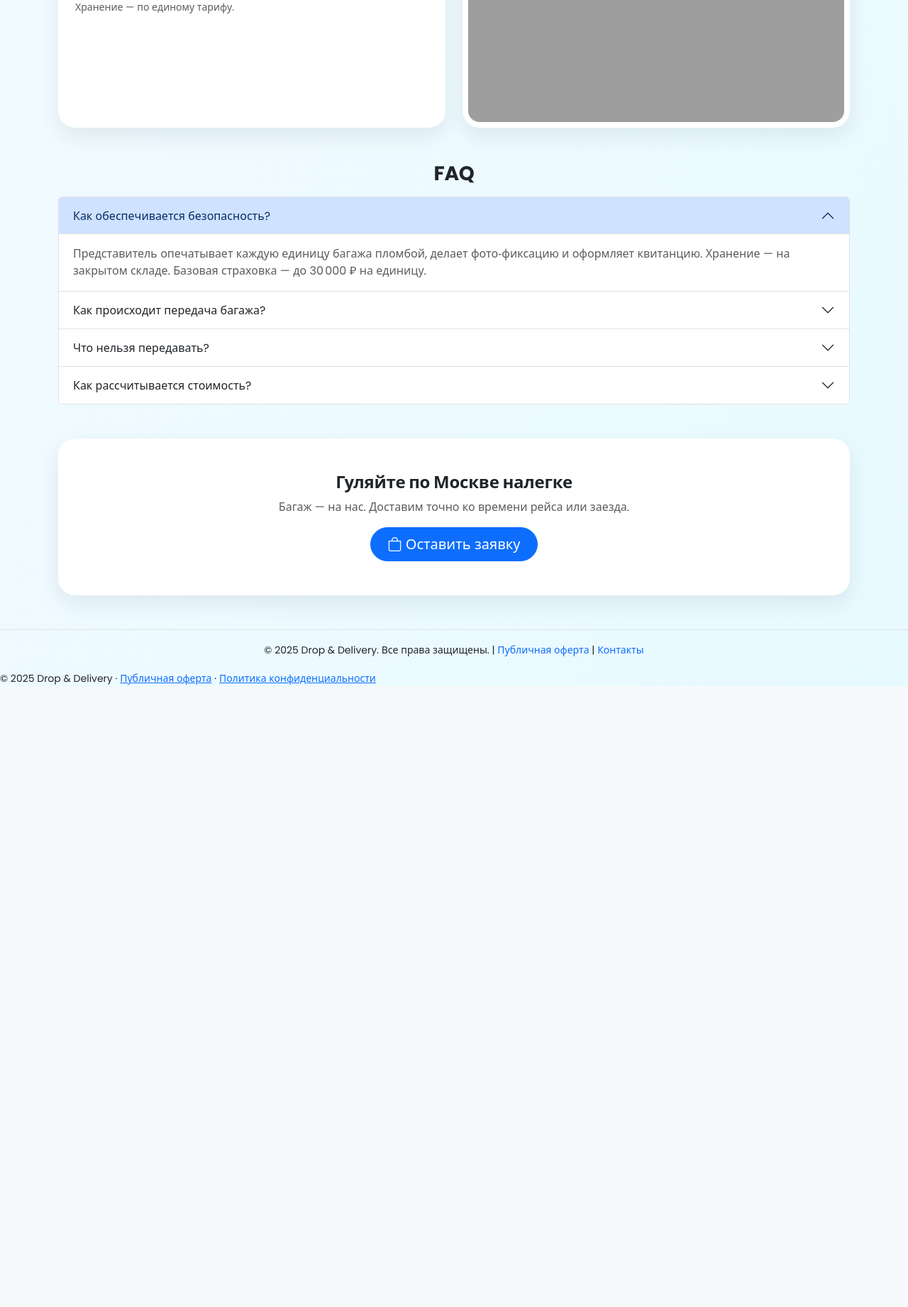
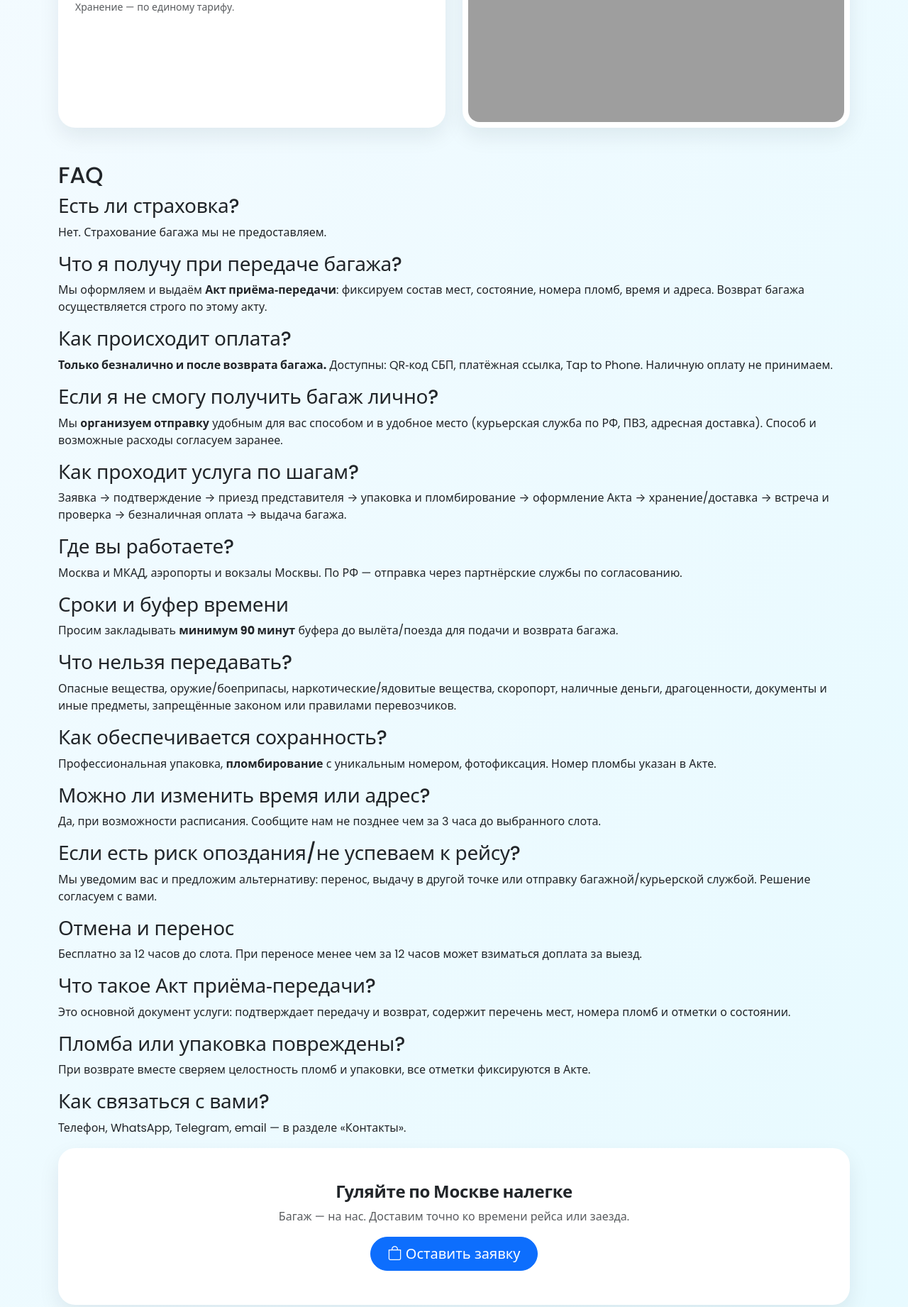
Before and after one commit to IsaevIvann/dd-project, a Django app: page / in a window 1280 px wide. Shown: the part 1855-3697 px from the top of the page at 71% size. Before the commit the page ends 2823 px from the top, so only its background shows below. Run offline with Django 5.2, Linux system fonts and the light colour scheme; some libraries are stand-ins or nearby versions; grey boxes are pictures that could not be loaded.

Commit message:
procfile

```diff
--- a/src/core/templates/core/index.html
+++ b/src/core/templates/core/index.html
@@ -274,53 +274,82 @@
 
 
 <!-- FAQ -->
-<section id="faq" class="mb-5">
-  <h3 class="fw-bold text-center mb-3">FAQ</h3>
-  <div class="accordion" id="faqAcc">
-    <div class="accordion-item">
-      <h2 class="accordion-header" id="q1">
-        <button class="accordion-button" type="button" data-bs-toggle="collapse" data-bs-target="#a1">Как обеспечивается безопасность?</button>
-      </h2>
-      <div id="a1" class="accordion-collapse collapse show" data-bs-parent="#faqAcc">
-        <div class="accordion-body text-muted">
-          Представитель опечатывает каждую единицу багажа пломбой, делает фото‑фиксацию и оформляет квитанцию.
-          Хранение — на закрытом складе. Базовая страховка — до 30 000 ₽ на единицу.
+<section class="faq">
+  <h2>FAQ</h2>
+
+  <div class="faq-item">
+    <h3>Есть ли страховка?</h3>
+    <p>Нет. Страхование багажа мы не предоставляем.</p>
   </div>
+
+  <div class="faq-item">
+    <h3>Что я получу при передаче багажа?</h3>
+    <p>Мы оформляем и выдаём <strong>Акт приёма‑передачи</strong>: фиксируем состав мест, состояние, номера пломб, время и адреса. Возврат багажа осуществляется строго по этому акту.</p>
   </div>
+
+  <div class="faq-item">
+    <h3>Как происходит оплата?</h3>
+    <p><strong>Только безналично и после возврата багажа.</strong> Доступны: QR‑код СБП, платёжная ссылка, Tap to Phone. Наличную оплату не принимаем.</p>
   </div>
-    <div class="accordion-item">
-      <h2 class="accordion-header" id="q2">
-        <button class="accordion-button collapsed" type="button" data-bs-toggle="collapse" data-bs-target="#a2">Как происходит передача багажа?</button>
-      </h2>
-      <div id="a2" class="accordion-collapse collapse" data-bs-parent="#faqAcc">
-        <div class="accordion-body text-muted">
-          Приезжает наш представитель, предъявляет документы, упаковывает и опечатывает багаж, оформляет квитанцию.
-          Вы получаете фото‑отчёт и время доставки.
+
+  <div class="faq-item">
+    <h3>Если я не смогу получить багаж лично?</h3>
+    <p>Мы <strong>организуем отправку</strong> удобным для вас способом и в удобное место (курьерская служба по РФ, ПВЗ, адресная доставка). Способ и возможные расходы согласуем заранее.</p>
   </div>
+
+  <div class="faq-item">
+    <h3>Как проходит услуга по шагам?</h3>
+    <p>Заявка → подтверждение → приезд представителя → упаковка и пломбирование → оформление Акта → хранение/доставка → встреча и проверка → безналичная оплата → выдача багажа.</p>
   </div>
+
+  <div class="faq-item">
+    <h3>Где вы работаете?</h3>
+    <p>Москва и МКАД, аэропорты и вокзалы Москвы. По РФ — отправка через партнёрские службы по согласованию.</p>
   </div>
-    <div class="accordion-item">
-      <h2 class="accordion-header" id="q3">
-        <button class="accordion-button collapsed" type="button" data-bs-toggle="collapse" data-bs-target="#a3">Что нельзя передавать?</button>
-      </h2>
-      <div id="a3" class="accordion-collapse collapse" data-bs-parent="#faqAcc">
-        <div class="accordion-body text-muted">
-          Наличные деньги, ценные бумаги, драгоценности, документы, оружие, ЛВЖ и взрывчатые вещества, наркотические и психотропные средства,
-          скоропортящиеся продукты и иные предметы, запрещённые законодательством РФ.
+
+  <div class="faq-item">
+    <h3>Сроки и буфер времени</h3>
+    <p>Просим закладывать <strong>минимум 90 минут</strong> буфера до вылёта/поезда для подачи и возврата багажа.</p>
   </div>
+
+  <div class="faq-item">
+    <h3>Что нельзя передавать?</h3>
+    <p>Опасные вещества, оружие/боеприпасы, наркотические/ядовитые вещества, скоропорт, наличные деньги, драгоценности, документы и иные предметы, запрещённые законом или правилами перевозчиков.</p>
   </div>
+
+  <div class="faq-item">
+    <h3>Как обеспечивается сохранность?</h3>
+    <p>Профессиональная упаковка, <strong>пломбирование</strong> с уникальным номером, фотофиксация. Номер пломбы указан в Акте.</p>
   </div>
-    <div class="accordion-item">
-      <h2 class="accordion-header" id="q4">
-        <button class="accordion-button collapsed" type="button" data-bs-toggle="collapse" data-bs-target="#a4">Как рассчитывается стоимость?</button>
-      </h2>
-      <div id="a4" class="accordion-collapse collapse" data-bs-parent="#faqAcc">
-        <div class="accordion-body text-muted">
-          Стоимость зависит от маршрута (город/аэропорт), количества единиц багажа и времени хранения.
-          Точную цену подтверждаем при приёме заказа.
+
+  <div class="faq-item">
+    <h3>Можно ли изменить время или адрес?</h3>
+    <p>Да, при возможности расписания. Сообщите нам не позднее чем за 3 часа до выбранного слота.</p>
   </div>
+
+  <div class="faq-item">
+    <h3>Если есть риск опоздания/не успеваем к рейсу?</h3>
+    <p>Мы уведомим вас и предложим альтернативу: перенос, выдачу в другой точке или отправку багажной/курьерской службой. Решение согласуем с вами.</p>
   </div>
+
+  <div class="faq-item">
+    <h3>Отмена и перенос</h3>
+    <p>Бесплатно за 12 часов до слота. При переносе менее чем за 12 часов может взиматься доплата за выезд.</p>
   </div>
+
+  <div class="faq-item">
+    <h3>Что такое Акт приёма‑передачи?</h3>
+    <p>Это основной документ услуги: подтверждает передачу и возврат, содержит перечень мест, номера пломб и отметки о состоянии.</p>
+  </div>
+
+  <div class="faq-item">
+    <h3>Пломба или упаковка повреждены?</h3>
+    <p>При возврате вместе сверяем целостность пломб и упаковки, все отметки фиксируются в Акте.</p>
+  </div>
+
+  <div class="faq-item">
+    <h3>Как связаться с вами?</h3>
+    <p>Телефон, WhatsApp, Telegram, email — в разделе «Контакты».</p>
   </div>
 </section>
 
```
Lines whose indentation alone changed are shown as unchanged.
